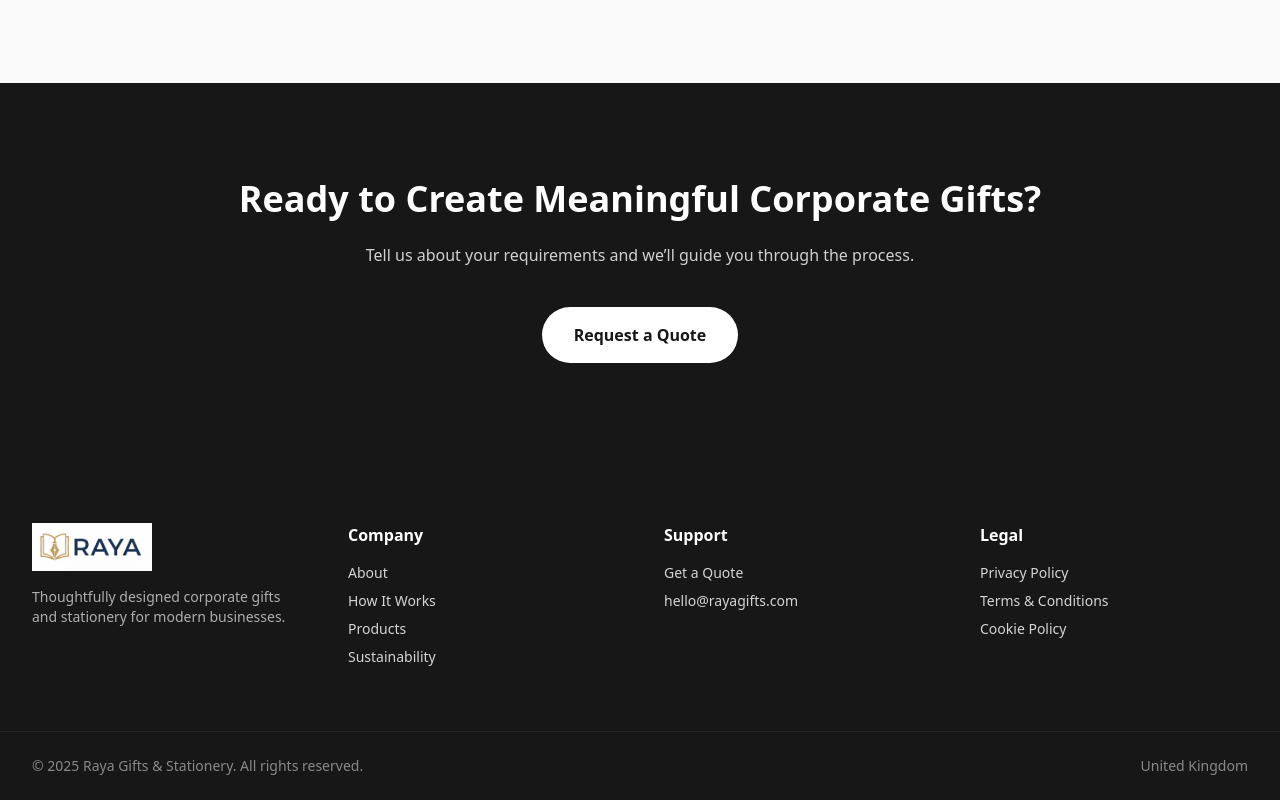
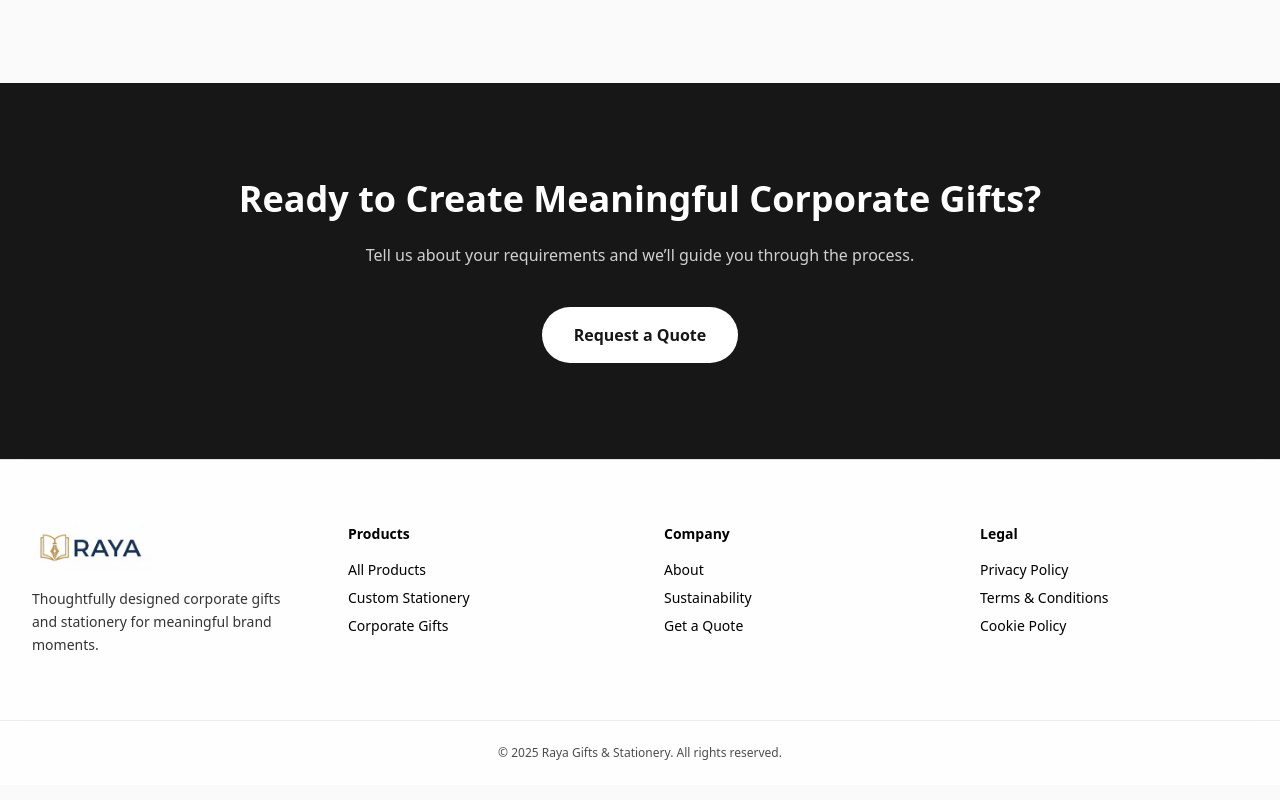
Before and after one commit to preshitpawar-beep/raya-website, a Next.js app: page / in a window 1280 px wide. Shown: the part 1026-1826 px from the top of the page. Built offline with nearby package versions, Linux system fonts and the light colour scheme.

Commit message:
Update Footer.js

```diff
--- a/app/components/Footer.js
+++ b/app/components/Footer.js
@@ -1,70 +1,56 @@
 export default function Footer() {
   return (
-    <footer className="bg-neutral-900 text-neutral-300">
-      <div className="max-w-7xl mx-auto px-8 py-16 grid gap-12 md:grid-cols-4">
+    <footer className="bg-white/80 backdrop-blur border-t border-black/10">
+      <div className="max-w-7xl mx-auto px-8 py-16 grid grid-cols-1 md:grid-cols-4 gap-12 text-sm text-black">
 
         {/* BRAND */}
         <div>
           <img
             src="/logo.png"
             alt="Raya Gifts & Stationery"
-            className="h-12 mb-4"
+            className="h-12 mb-4 object-contain"
           />
-          <p className="text-sm opacity-80">
-            Thoughtfully designed corporate gifts and stationery for modern
-            businesses.
+          <p className="opacity-80 leading-relaxed">
+            Thoughtfully designed corporate gifts and stationery for meaningful
+            brand moments.
           </p>
+        </div>
+
+        {/* PRODUCTS */}
+        <div>
+          <h4 className="font-semibold mb-4">Products</h4>
+          <ul className="space-y-2">
+            <li><a href="/products" className="hover:text-indigo-700 transition">All Products</a></li>
+            <li><a href="/products" className="hover:text-indigo-700 transition">Custom Stationery</a></li>
+            <li><a href="/products" className="hover:text-indigo-700 transition">Corporate Gifts</a></li>
+          </ul>
         </div>
 
         {/* COMPANY */}
         <div>
-          <h4 className="text-white font-semibold mb-4">Company</h4>
-          <ul className="space-y-2 text-sm">
-            <li><a href="/about" className="hover:text-white">About</a></li>
-            <li><a href="/how-it-works" className="hover:text-white">How It Works</a></li>
-            <li><a href="/products" className="hover:text-white">Products</a></li>
-            <li><a href="/contact" className="hover:text-white">Sustainability</a></li>
-          </ul>
-        </div>
-
-        {/* SUPPORT */}
-        <div>
-          <h4 className="text-white font-semibold mb-4">Support</h4>
-          <ul className="space-y-2 text-sm">
-            <li><a href="/quote" className="hover:text-white">Get a Quote</a></li>
-            <li>
-              <a
-                href="mailto:hello@rayagifts.com"
-                className="hover:text-white"
-              >
-                hello@rayagifts.com
-              </a>
-            </li>
+          <h4 className="font-semibold mb-4">Company</h4>
+          <ul className="space-y-2">
+            <li><a href="/about" className="hover:text-indigo-700 transition">About</a></li>
+            <li><a href="/sustainability" className="hover:text-indigo-700 transition">Sustainability</a></li>
+            <li><a href="/quote" className="hover:text-indigo-700 transition">Get a Quote</a></li>
           </ul>
         </div>
 
         {/* LEGAL */}
         <div>
-          <h4 className="text-white font-semibold mb-4">Legal</h4>
-          <ul className="space-y-2 text-sm">
-            <li><a href="/privacy-policy" className="hover:text-white">Privacy Policy</a></li>
-            <li><a href="/terms" className="hover:text-white">Terms & Conditions</a></li>
-            <li><a href="/cookies" className="hover:text-white">Cookie Policy</a></li>
+          <h4 className="font-semibold mb-4">Legal</h4>
+          <ul className="space-y-2">
+            <li><a href="/privacy-policy" className="hover:text-indigo-700 transition">Privacy Policy</a></li>
+            <li><a href="/terms" className="hover:text-indigo-700 transition">Terms & Conditions</a></li>
+            <li><a href="/cookies" className="hover:text-indigo-700 transition">Cookie Policy</a></li>
           </ul>
         </div>
 
       </div>
 
       {/* BOTTOM BAR */}
-      <div className="border-t border-neutral-800">
-        <div className="max-w-7xl mx-auto px-8 py-6 text-sm flex flex-col md:flex-row justify-between gap-4">
-          <p className="opacity-60">
-            © {new Date().getFullYear()} Raya Gifts & Stationery. All rights reserved.
-          </p>
-          <p className="opacity-60">
-            United Kingdom
-          </p>
-        </div>
+      <div className="border-t border-black/10 py-6 text-center text-xs text-black opacity-70">
+        © {new Date().getFullYear()} Raya Gifts & Stationery. All rights reserved.
       </div>
     </footer>
   );
```
